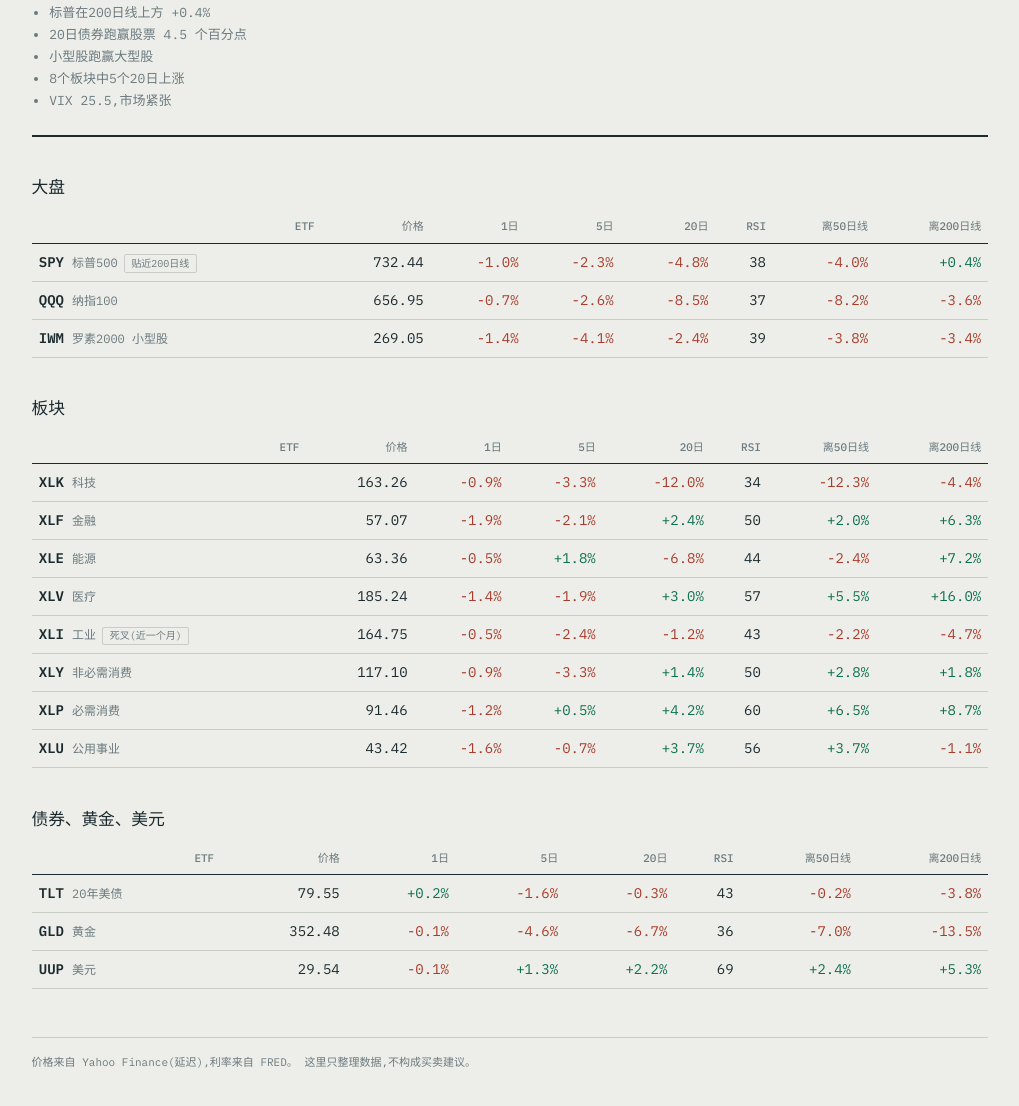
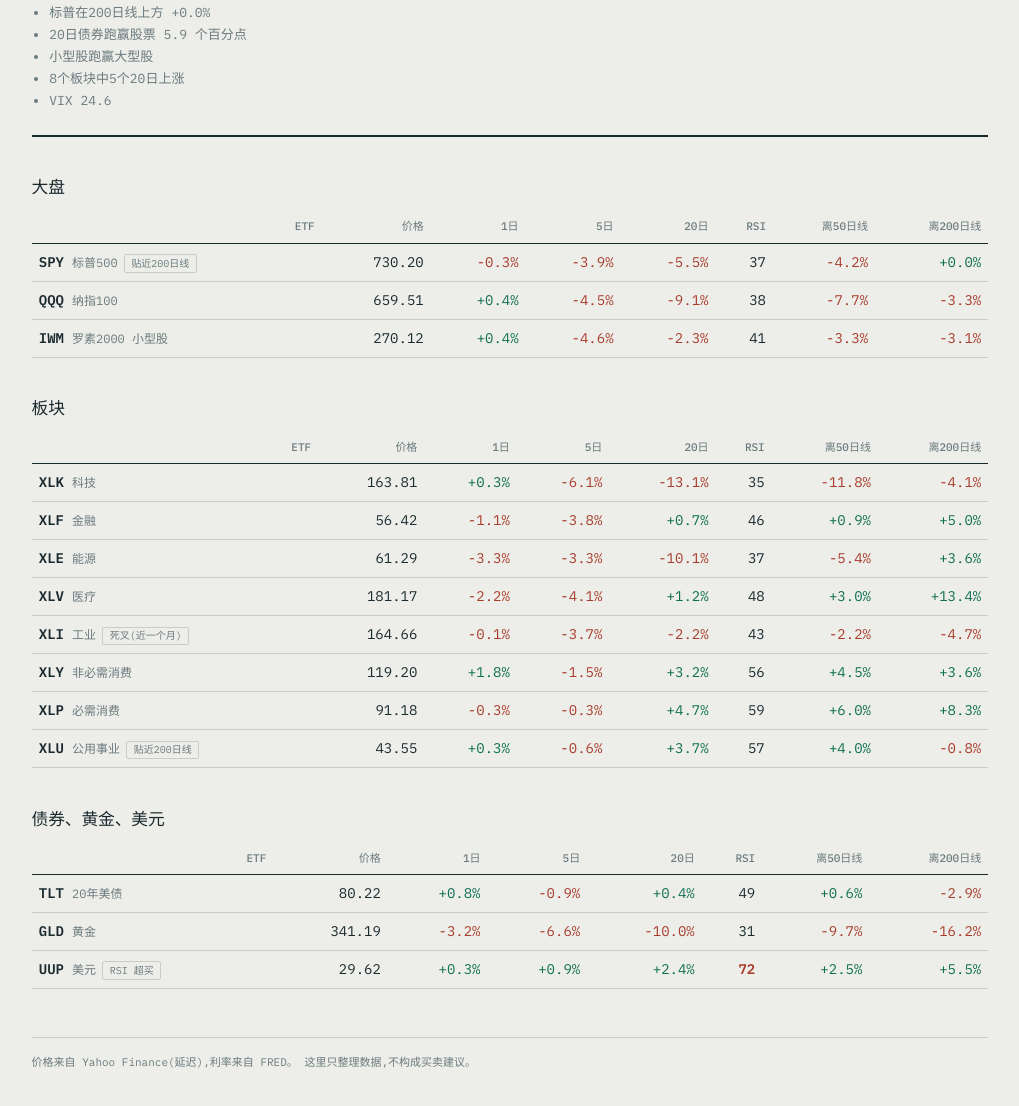
Before and after one commit to kelvin89mun/market-brief, a plain HTML site: page docs/index.html in a window 1280 px wide. Shown: the part 142-1248 px from the top of the page, without its empty margins (130-1149 px from the left). Drawn offline with nearby package versions, Linux system fonts and the light colour scheme.

Commit message:
Brief for 2026-11-19

```diff
--- a/docs/index.html
+++ b/docs/index.html
@@ -87,9 +87,9 @@
 <body>
 <div class="wrap">
   <header>
-    <div class="stamp">美股 17 Nov 2026 收盘数据</div>
-    <h1 class="verdict">多空分歧</h1>
-    <ul class="why"><li>标普在200日线上方 +0.4%</li><li>20日债券跑赢股票 4.5 个百分点</li><li>小型股跑赢大型股</li><li>8个板块中5个20日上涨</li><li>VIX 25.5,市场紧张</li></ul>
+    <div class="stamp">美股 18 Nov 2026 收盘数据</div>
+    <h1 class="verdict">偏向 Risk on</h1>
+    <ul class="why"><li>标普在200日线上方 +0.0%</li><li>20日债券跑赢股票 5.9 个百分点</li><li>小型股跑赢大型股</li><li>8个板块中5个20日上涨</li><li>VIX 24.6</li></ul>
   </header>
 
       <section>
@@ -104,33 +104,33 @@
           <tbody>
         <tr>
           <th scope="row"><span class="tick">SPY</span><span class="nm">标普500</span><span class='flag'>贴近200日线</span></th>
-          <td class="num">732.44</td>
-          <td class="num down">-1.0%</td>
-          <td class="num down">-2.3%</td>
-          <td class="num down">-4.8%</td>
-          <td class="num rsi ">38</td>
-          <td class="num down">-4.0%</td>
-          <td class="num up">+0.4%</td>
+          <td class="num">730.20</td>
+          <td class="num down">-0.3%</td>
+          <td class="num down">-3.9%</td>
+          <td class="num down">-5.5%</td>
+          <td class="num rsi ">37</td>
+          <td class="num down">-4.2%</td>
+          <td class="num up">+0.0%</td>
         </tr>
         <tr>
           <th scope="row"><span class="tick">QQQ</span><span class="nm">纳指100</span></th>
-          <td class="num">656.95</td>
-          <td class="num down">-0.7%</td>
-          <td class="num down">-2.6%</td>
-          <td class="num down">-8.5%</td>
-          <td class="num rsi ">37</td>
-          <td class="num down">-8.2%</td>
-          <td class="num down">-3.6%</td>
+          <td class="num">659.51</td>
+          <td class="num up">+0.4%</td>
+          <td class="num down">-4.5%</td>
+          <td class="num down">-9.1%</td>
+          <td class="num rsi ">38</td>
+          <td class="num down">-7.7%</td>
+          <td class="num down">-3.3%</td>
         </tr>
         <tr>
           <th scope="row"><span class="tick">IWM</span><span class="nm">罗素2000 小型股</span></th>
-          <td class="num">269.05</td>
-          <td class="num down">-1.4%</td>
-          <td class="num down">-4.1%</td>
-          <td class="num down">-2.4%</td>
-          <td class="num rsi ">39</td>
-          <td class="num down">-3.8%</td>
-          <td class="num down">-3.4%</td>
+          <td class="num">270.12</td>
+          <td class="num up">+0.4%</td>
+          <td class="num down">-4.6%</td>
+          <td class="num down">-2.3%</td>
+          <td class="num rsi ">41</td>
+          <td class="num down">-3.3%</td>
+          <td class="num down">-3.1%</td>
         </tr></tbody>
         </table>
         </div>
@@ -148,83 +148,83 @@
           <tbody>
         <tr>
           <th scope="row"><span class="tick">XLK</span><span class="nm">科技</span></th>
-          <td class="num">163.26</td>
-          <td class="num down">-0.9%</td>
-          <td class="num down">-3.3%</td>
-          <td class="num down">-12.0%</td>
-          <td class="num rsi ">34</td>
-          <td class="num down">-12.3%</td>
-          <td class="num down">-4.4%</td>
+          <td class="num">163.81</td>
+          <td class="num up">+0.3%</td>
+          <td class="num down">-6.1%</td>
+          <td class="num down">-13.1%</td>
+          <td class="num rsi ">35</td>
+          <td class="num down">-11.8%</td>
+          <td class="num down">-4.1%</td>
         </tr>
         <tr>
           <th scope="row"><span class="tick">XLF</span><span class="nm">金融</span></th>
-          <td class="num">57.07</td>
-          <td class="num down">-1.9%</td>
-          <td class="num down">-2.1%</td>
-          <td class="num up">+2.4%</td>
-          <td class="num rsi ">50</td>
-          <td class="num up">+2.0%</td>
-          <td class="num up">+6.3%</td>
+          <td class="num">56.42</td>
+          <td class="num down">-1.1%</td>
+          <td class="num down">-3.8%</td>
+          <td class="num up">+0.7%</td>
+          <td class="num rsi ">46</td>
+          <td class="num up">+0.9%</td>
+          <td class="num up">+5.0%</td>
         </tr>
         <tr>
           <th scope="row"><span class="tick">XLE</span><span class="nm">能源</span></th>
-          <td class="num">63.36</td>
-          <td class="num down">-0.5%</td>
-          <td class="num up">+1.8%</td>
-          <td class="num down">-6.8%</td>
-          <td class="num rsi ">44</td>
-          <td class="num down">-2.4%</td>
-          <td class="num up">+7.2%</td>
+          <td class="num">61.29</td>
+          <td class="num down">-3.3%</td>
+          <td class="num down">-3.3%</td>
+          <td class="num down">-10.1%</td>
+          <td class="num rsi ">37</td>
+          <td class="num down">-5.4%</td>
+          <td class="num up">+3.6%</td>
         </tr>
         <tr>
           <th scope="row"><span class="tick">XLV</span><span class="nm">医疗</span></th>
-          <td class="num">185.24</td>
-          <td class="num down">-1.4%</td>
-          <td class="num down">-1.9%</td>
+          <td class="num">181.17</td>
+          <td class="num down">-2.2%</td>
+          <td class="num down">-4.1%</td>
+          <td class="num up">+1.2%</td>
+          <td class="num rsi ">48</td>
           <td class="num up">+3.0%</td>
-          <td class="num rsi ">57</td>
-          <td class="num up">+5.5%</td>
-          <td class="num up">+16.0%</td>
+          <td class="num up">+13.4%</td>
         </tr>
         <tr>
           <th scope="row"><span class="tick">XLI</span><span class="nm">工业</span><span class='flag'>死叉(近一个月)</span></th>
-          <td class="num">164.75</td>
-          <td class="num down">-0.5%</td>
-          <td class="num down">-2.4%</td>
-          <td class="num down">-1.2%</td>
+          <td class="num">164.66</td>
+          <td class="num down">-0.1%</td>
+          <td class="num down">-3.7%</td>
+          <td class="num down">-2.2%</td>
           <td class="num rsi ">43</td>
           <td class="num down">-2.2%</td>
           <td class="num down">-4.7%</td>
         </tr>
         <tr>
           <th scope="row"><span class="tick">XLY</span><span class="nm">非必需消费</span></th>
-          <td class="num">117.10</td>
-          <td class="num down">-0.9%</td>
-          <td class="num down">-3.3%</td>
-          <td class="num up">+1.4%</td>
-          <td class="num rsi ">50</td>
-          <td class="num up">+2.8%</td>
+          <td class="num">119.20</td>
           <td class="num up">+1.8%</td>
+          <td class="num down">-1.5%</td>
+          <td class="num up">+3.2%</td>
+          <td class="num rsi ">56</td>
+          <td class="num up">+4.5%</td>
+          <td class="num up">+3.6%</td>
         </tr>
         <tr>
           <th scope="row"><span class="tick">XLP</span><span class="nm">必需消费</span></th>
-          <td class="num">91.46</td>
-          <td class="num down">-1.2%</td>
-          <td class="num up">+0.5%</td>
-          <td class="num up">+4.2%</td>
-          <td class="num rsi ">60</td>
-          <td class="num up">+6.5%</td>
-          <td class="num up">+8.7%</td>
+          <td class="num">91.18</td>
+          <td class="num down">-0.3%</td>
+          <td class="num down">-0.3%</td>
+          <td class="num up">+4.7%</td>
+          <td class="num rsi ">59</td>
+          <td class="num up">+6.0%</td>
+          <td class="num up">+8.3%</td>
         </tr>
         <tr>
-          <th scope="row"><span class="tick">XLU</span><span class="nm">公用事业</span></th>
-          <td class="num">43.42</td>
-          <td class="num down">-1.6%</td>
-          <td class="num down">-0.7%</td>
+          <th scope="row"><span class="tick">XLU</span><span class="nm">公用事业</span><span class='flag'>贴近200日线</span></th>
+          <td class="num">43.55</td>
+          <td class="num up">+0.3%</td>
+          <td class="num down">-0.6%</td>
           <td class="num up">+3.7%</td>
-          <td class="num rsi ">56</td>
-          <td class="num up">+3.7%</td>
-          <td class="num down">-1.1%</td>
+          <td class="num rsi ">57</td>
+          <td class="num up">+4.0%</td>
+          <td class="num down">-0.8%</td>
         </tr></tbody>
         </table>
         </div>
@@ -242,33 +242,33 @@
           <tbody>
         <tr>
           <th scope="row"><span class="tick">TLT</span><span class="nm">20年美债</span></th>
-          <td class="num">79.55</td>
-          <td class="num up">+0.2%</td>
-          <td class="num down">-1.6%</td>
-          <td class="num down">-0.3%</td>
-          <td class="num rsi ">43</td>
-          <td class="num down">-0.2%</td>
-          <td class="num down">-3.8%</td>
+          <td class="num">80.22</td>
+          <td class="num up">+0.8%</td>
+          <td class="num down">-0.9%</td>
+          <td class="num up">+0.4%</td>
+          <td class="num rsi ">49</td>
+          <td class="num up">+0.6%</td>
+          <td class="num down">-2.9%</td>
         </tr>
         <tr>
           <th scope="row"><span class="tick">GLD</span><span class="nm">黄金</span></th>
-          <td class="num">352.48</td>
-          <td class="num down">-0.1%</td>
-          <td class="num down">-4.6%</td>
-          <td class="num down">-6.7%</td>
-          <td class="num rsi ">36</td>
-          <td class="num down">-7.0%</td>
-          <td class="num down">-13.5%</td>
+          <td class="num">341.19</td>
+          <td class="num down">-3.2%</td>
+          <td class="num down">-6.6%</td>
+          <td class="num down">-10.0%</td>
+          <td class="num rsi ">31</td>
+          <td class="num down">-9.7%</td>
+          <td class="num down">-16.2%</td>
         </tr>
         <tr>
-          <th scope="row"><span class="tick">UUP</span><span class="nm">美元</span></th>
-          <td class="num">29.54</td>
-          <td class="num down">-0.1%</td>
-          <td class="num up">+1.3%</td>
-          <td class="num up">+2.2%</td>
-          <td class="num rsi ">69</td>
+          <th scope="row"><span class="tick">UUP</span><span class="nm">美元</span><span class='flag'>RSI 超买</span></th>
+          <td class="num">29.62</td>
+          <td class="num up">+0.3%</td>
+          <td class="num up">+0.9%</td>
           <td class="num up">+2.4%</td>
-          <td class="num up">+5.3%</td>
+          <td class="num rsi hot">72</td>
+          <td class="num up">+2.5%</td>
+          <td class="num up">+5.5%</td>
         </tr></tbody>
         </table>
         </div>
```
